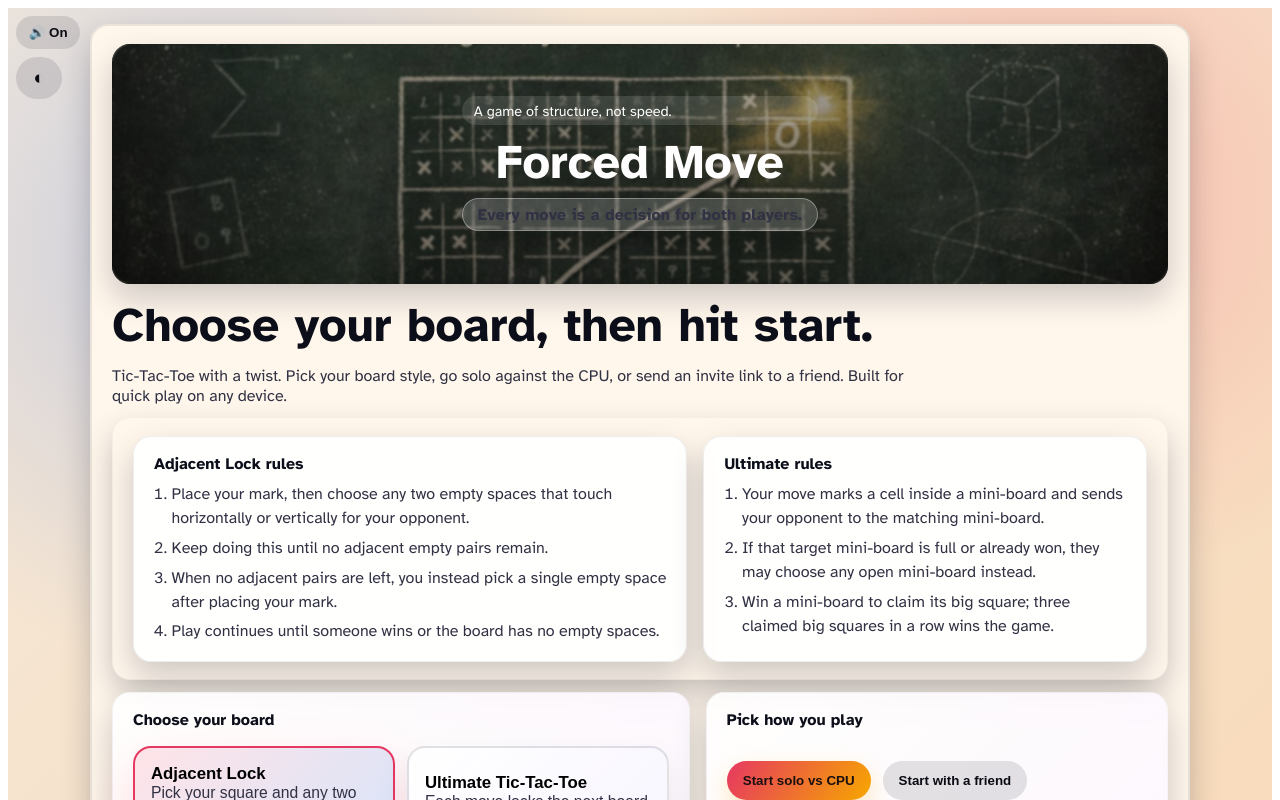
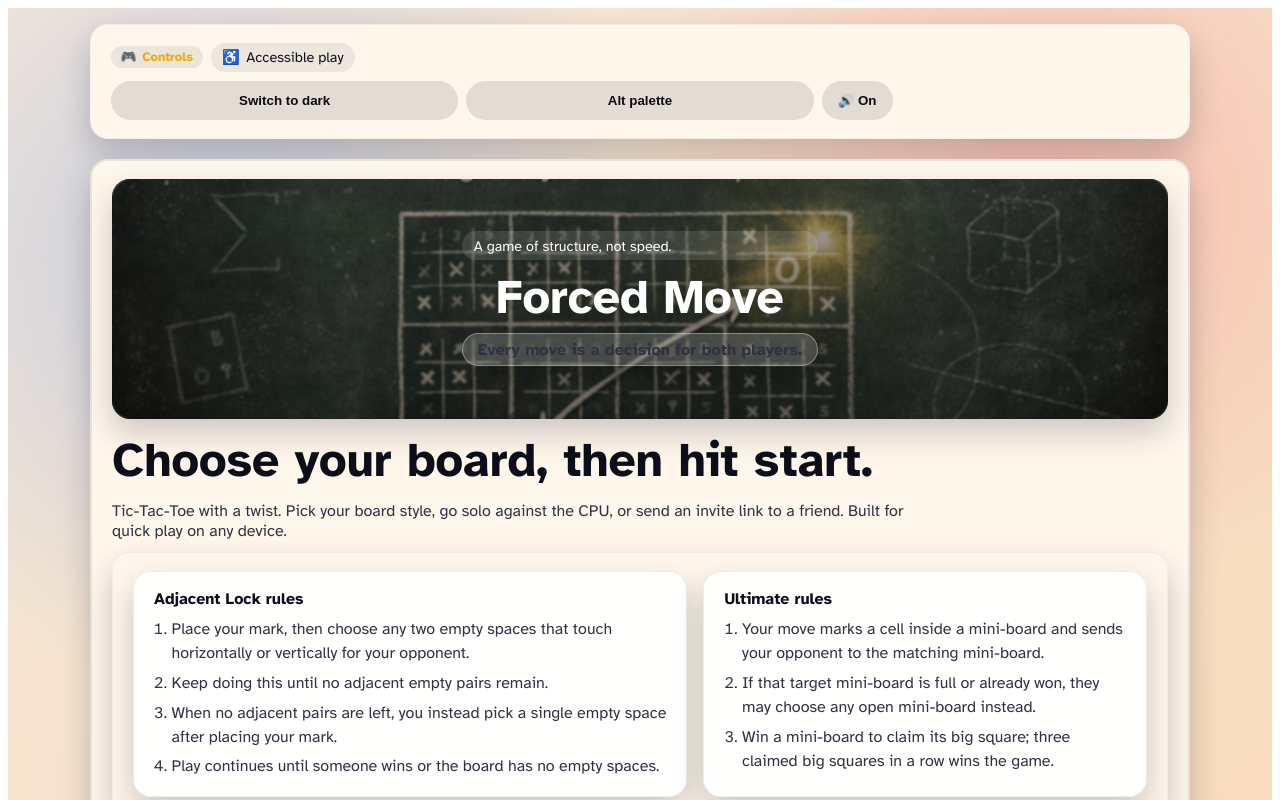
Before and after one commit to TitasDas/forced-move, a React (Vite) app: page / in a window 1280 px wide. Both pictures are taken after a click on the button "Enter the game". Shown: the top 800 px of the page. Built offline with nearby package versions, Linux system fonts and the light colour scheme; a web font is replaced by a local one.

Commit message:
Create settings panel for accessibility, palette, and audio

```diff
--- a/src/App.jsx
+++ b/src/App.jsx
@@ -2,7 +2,6 @@ import React, { useState } from 'react';
 import AccessibilityBar from './components/AccessibilityBar.jsx';
 import SinglePlayerGame from './components/SinglePlayerGame.jsx';
 import MultiplayerLobby from './components/MultiplayerLobby.jsx';
-import AudioToggle from './components/AudioToggle.jsx';
 import { GAME_VERSION } from '../engine/state.js';
 import FeedbackBox from './components/FeedbackBox.jsx';
 
@@ -100,17 +99,6 @@ export default function App() {
 
   return (
     <div className={`app ${contrast ? 'high-contrast' : ''} ${paletteAlt ? 'palette-alt' : ''}`}>
-      <div className="sound-corner">
-        <AudioToggle src="/audio/lofi.mp3" />
-        <button
-          className="btn secondary palette-toggle"
-          onClick={() => setPaletteAlt((v) => !v)}
-          aria-label="Toggle color palette"
-          title="Switch color palette"
-        >
-          {paletteAlt ? '🎨' : '◐'}
-        </button>
-      </div>
       {intro ? (
         <div
           className="intro-screen"
@@ -127,12 +115,14 @@ export default function App() {
         </div>
       ) : (
         <div className="shell">
-          {screen === 'menu' && <StartScreen mode={mode} setMode={setMode} setScreen={setScreen} />}
-
           <AccessibilityBar
             contrast={contrast}
+            paletteAlt={paletteAlt}
             onToggleContrast={() => setContrast((v) => !v)}
+            onTogglePalette={() => setPaletteAlt((v) => !v)}
+            audioSrc="/audio/lofi.mp3"
           />
+          {screen === 'menu' && <StartScreen mode={mode} setMode={setMode} setScreen={setScreen} />}
 
           {screen === 'solo' && (
             <SinglePlayerGame
--- a/src/components/AccessibilityBar.jsx
+++ b/src/components/AccessibilityBar.jsx
@@ -1,12 +1,25 @@
 import React from 'react';
+import AudioToggle from './AudioToggle.jsx';
 
-export default function AccessibilityBar({ contrast, onToggleContrast }) {
+export default function AccessibilityBar({
+  contrast,
+  paletteAlt = false,
+  onToggleContrast,
+  onTogglePalette,
+  audioSrc,
+}) {
   return (
-    <div className="panel control-row" aria-label="accessibility controls">
+    <div className="panel settings-panel" aria-label="accessibility and display controls">
+      <div className="settings-head">
+        <span className="pill-badge">
+          <span aria-hidden="true">🎮</span> Controls
+        </span>
         <div className="tag">
           <span aria-hidden="true">♿</span>
           Accessible play
         </div>
+      </div>
+      <div className="settings-grid">
         <button
           className="btn secondary"
           onClick={onToggleContrast}
@@ -15,6 +28,16 @@ export default function AccessibilityBar({ contrast, onToggleContrast }) {
         >
           {contrast ? 'Switch to light' : 'Switch to dark'}
         </button>
+        <button
+          className="btn secondary"
+          onClick={onTogglePalette}
+          aria-pressed={paletteAlt}
+          aria-label="Toggle color palette"
+        >
+          {paletteAlt ? 'Classic palette' : 'Alt palette'}
+        </button>
+        {audioSrc && <AudioToggle src={audioSrc} />}
+      </div>
     </div>
   );
 }
--- a/src/styles/theme.css
+++ b/src/styles/theme.css
@@ -314,6 +314,25 @@ button {
   font-size: 1.2rem;
 }
 
+.settings-panel {
+  display: grid;
+  gap: 0.6rem;
+  align-items: center;
+}
+
+.settings-head {
+  display: flex;
+  align-items: center;
+  gap: 0.5rem;
+  justify-content: flex-start;
+}
+
+.settings-grid {
+  display: grid;
+  grid-template-columns: repeat(auto-fit, minmax(160px, 1fr));
+  gap: 0.5rem;
+}
+
 .rule-row .panel {
   background: rgba(255, 255, 255, 0.9);
 }
```
Lines whose indentation alone changed are shown as unchanged.
